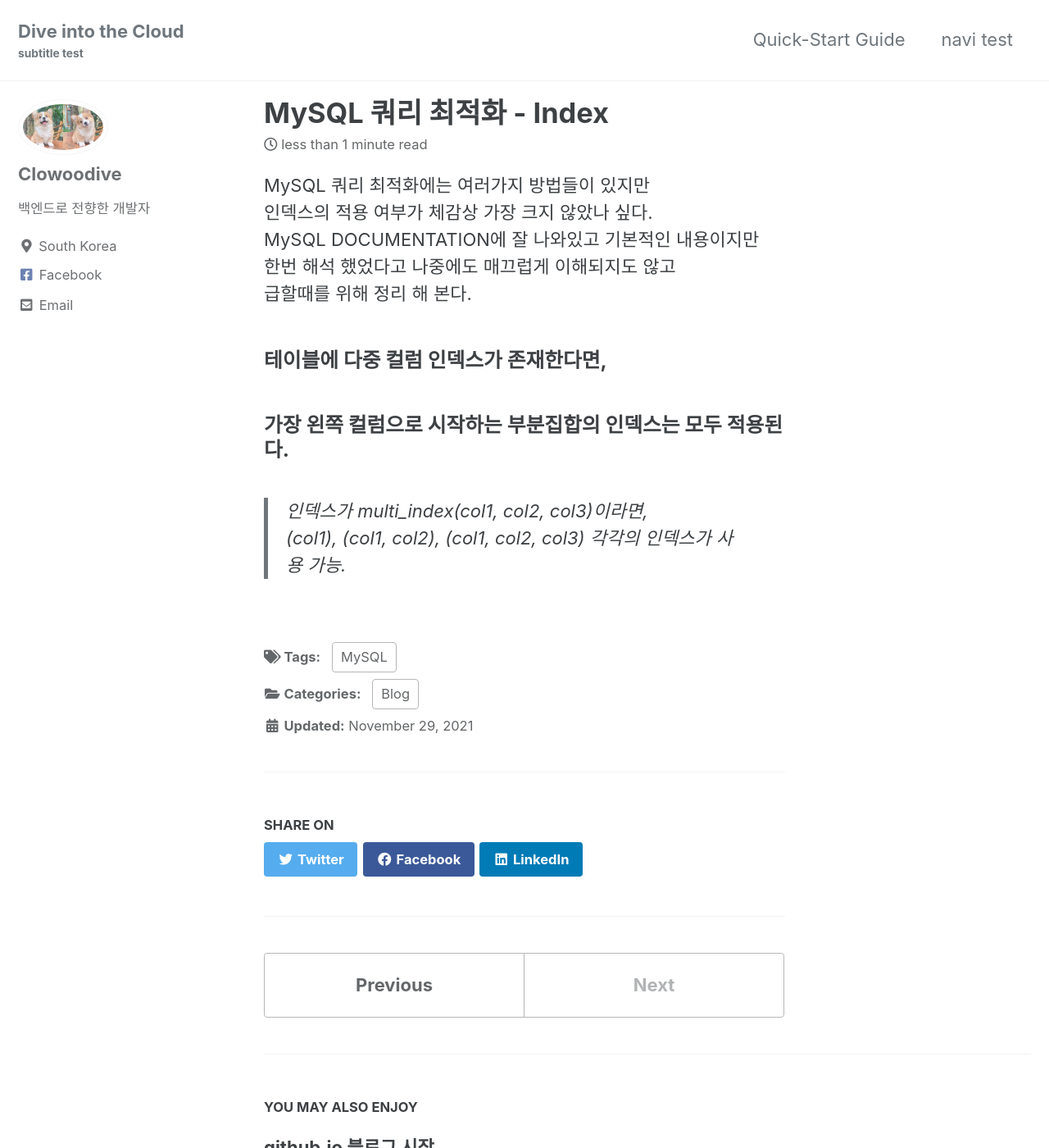
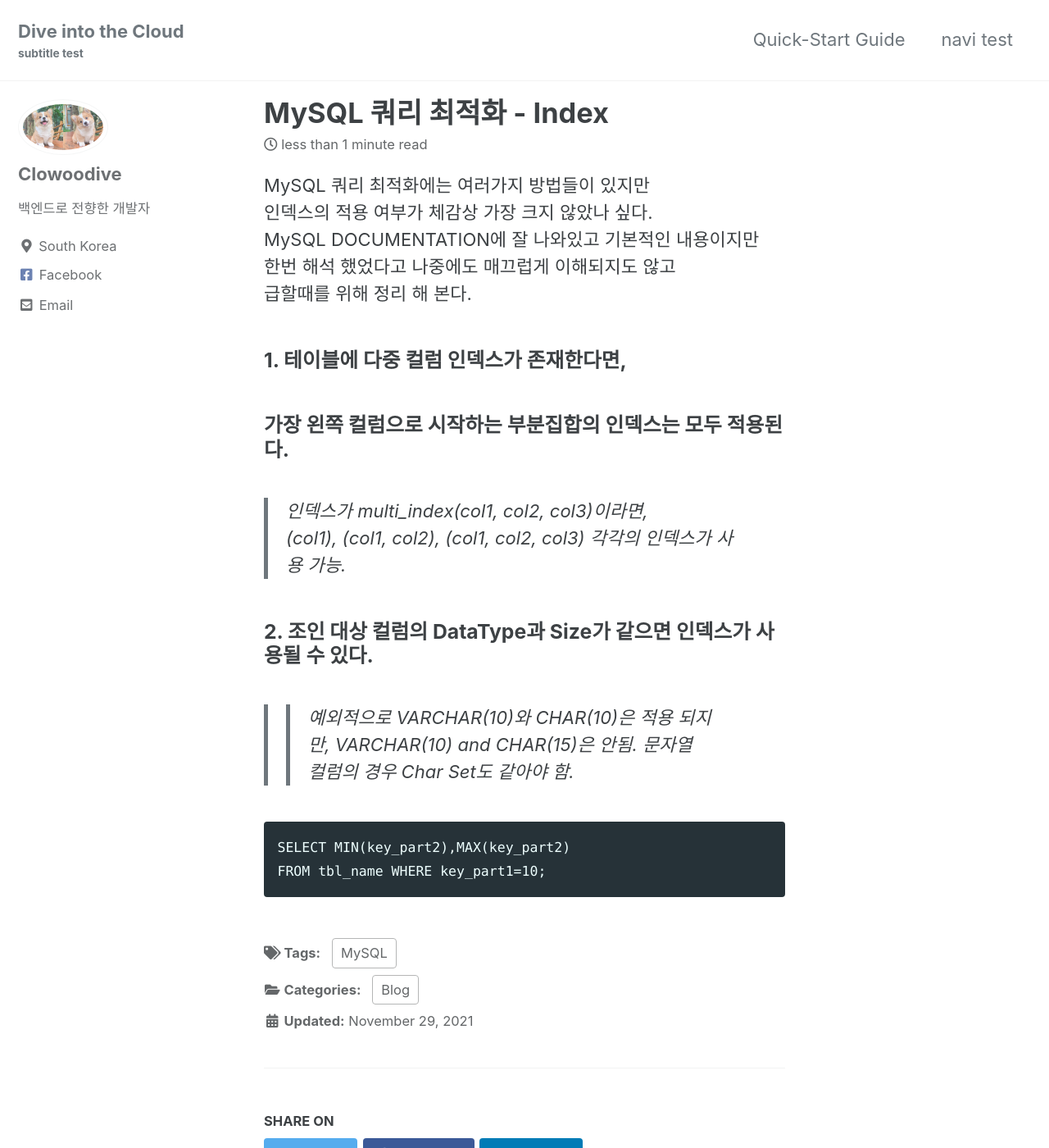
Before and after one commit to clowoodive/clowoodive.github.io, a Jekyll site: the page built from _posts/2021-11-26-post-mysql-tunning1.md, in a window 1280 px wide and 1400 px high. Shown: the whole window at 82% size. Built offline with Jekyll 4.4.1, drawn with Linux system fonts in a browser that asks for light colours; cached includes are drawn as plain includes.

Commit message:
first post writing3

````diff
--- a/_posts/2021-11-26-post-mysql-tunning1.md
+++ b/_posts/2021-11-26-post-mysql-tunning1.md
@@ -15,7 +15,16 @@ MySQL DOCUMENTATION에 잘 나와있고 기본적인 내용이지만
 한번 해석 했었다고 나중에도 매끄럽게 이해되지도 않고
 급할때를 위해 정리 해 본다.
 
-### 테이블에 다중 컬럼 인덱스가 존재한다면,
+### 1. 테이블에 다중 컬럼 인덱스가 존재한다면,
 ### 가장 왼쪽 컬럼으로 시작하는 부분집합의 인덱스는 모두 적용된다.
 > 인덱스가 multi_index(col1, col2, col3)이라면,
 > (col1), (col1, col2), (col1, col2, col3) 각각의 인덱스가 사용 가능.
+
+### 2. 조인 대상 컬럼의 DataType과 Size가 같으면 인덱스가 사용될 수 있다.
+>> 예외적으로 VARCHAR(10)와 CHAR(10)은 적용 되지만, VARCHAR(10) and CHAR(15)은 안됨.
+>> 문자열 컬럼의 경우 Char Set도 같아야 함.
+
+```
+SELECT MIN(key_part2),MAX(key_part2)
+FROM tbl_name WHERE key_part1=10;
+```
````
